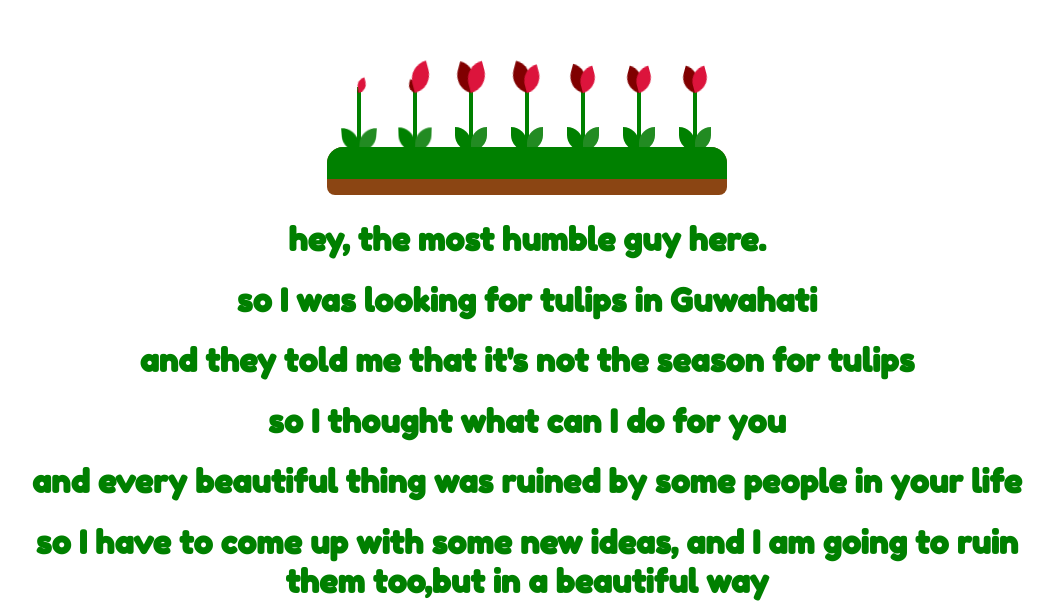
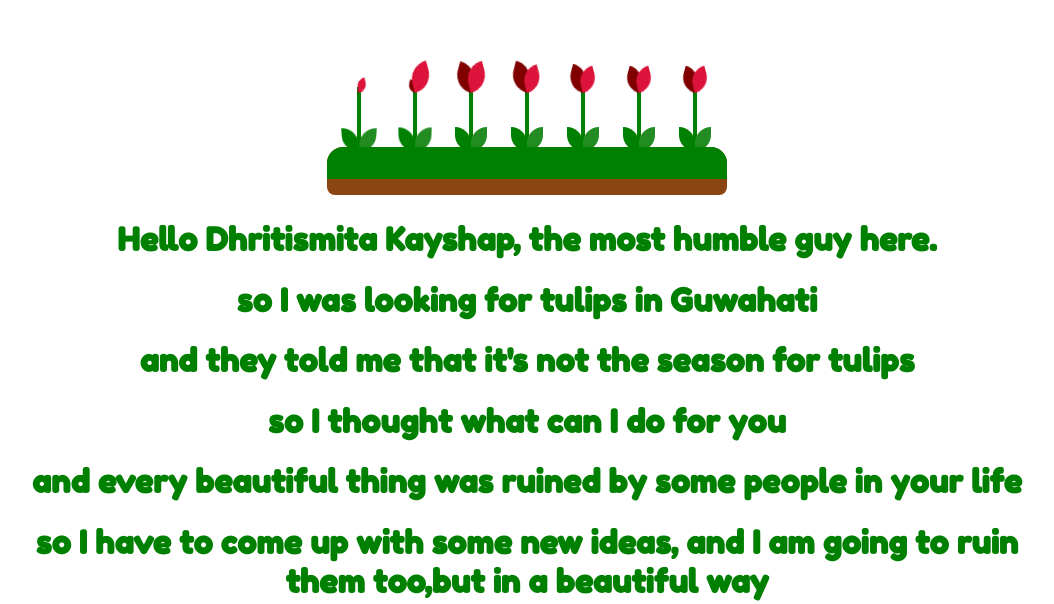
Before and after one commit to nirupamc/a-project, a plain HTML site: page index.html in a window 1280 px wide. Shown: the part 249-853 px from the top of the page, without its empty margins (121-1175 px from the left). Drawn offline with Linux system fonts and the light colour scheme.

Commit message:
Update index.html

```diff
--- a/index.html
+++ b/index.html
@@ -81,7 +81,7 @@
     <div class='soil'></div>
   </div>
   <div class='tags'>
-    <h1 class='tag'>hey, the most humble guy here.</h1>
+    <h1 class='tag'>Hello Dhritismita Kayshap, the most humble guy here.</h1>
     <h1 class='tag'> so I was looking for tulips in Guwahati </h1>
     <h1 class='tag'>and they told me that it's not the season for tulips </h1>
     <h1 class='tag'>so I thought what can I do for you </h1>
```
